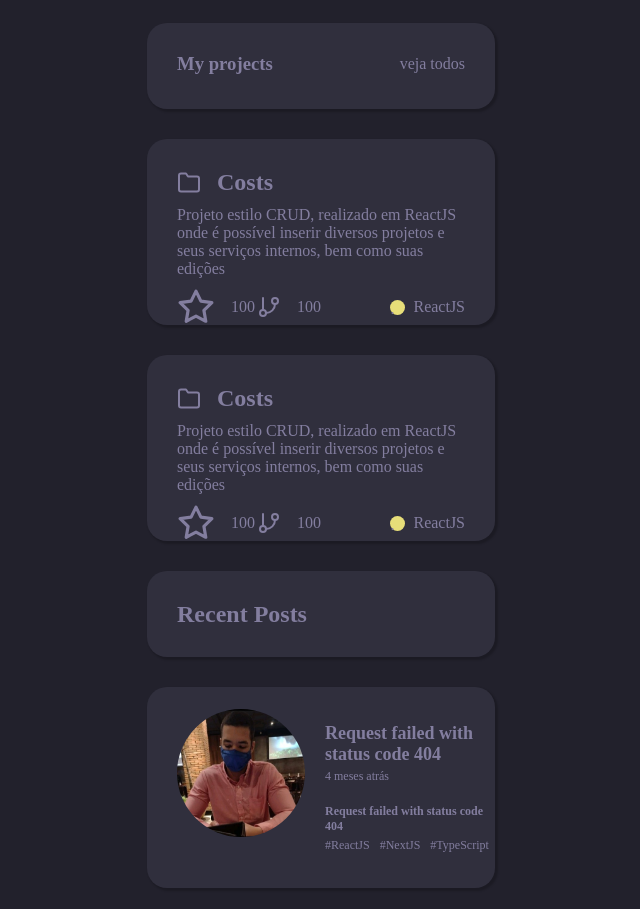
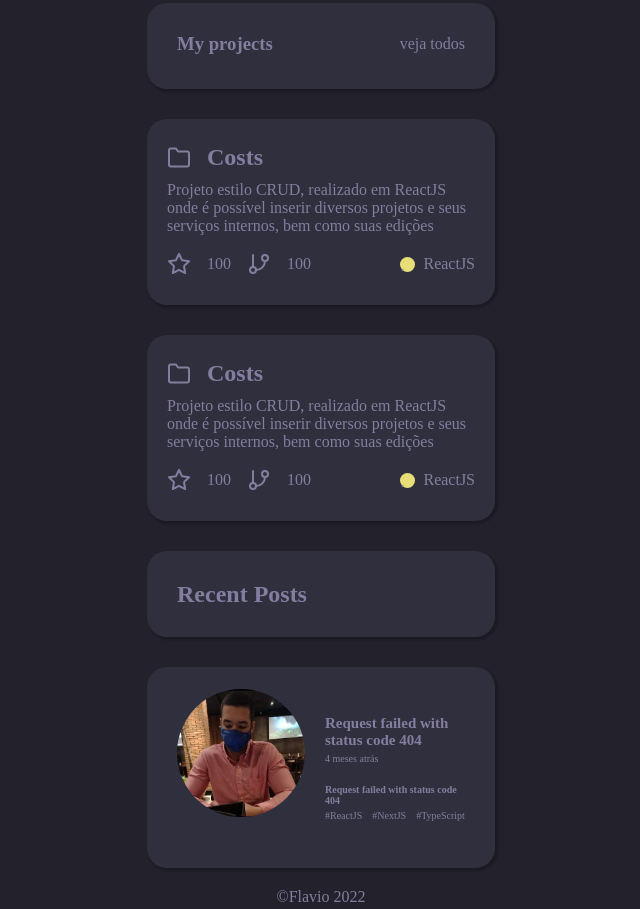
Before and after one commit to Flaviojcf/rocket-portfolio, a plain HTML site: page index.html in a window 1280 px wide. Shown: the part 1744-2653 px from the top of the page, without its empty margins (319-959 px from the left). Drawn offline with Linux system fonts and the light colour scheme.

Commit message:
finalizado

```diff
--- a/responsive.css
+++ b/responsive.css
@@ -29,6 +29,7 @@ footer {
     main {
         flex-direction: column;
         align-items: center;
+        margin: 20px 20px;
     }
 
     nav {
@@ -61,7 +62,7 @@ footer {
     }
     .comentsText {
         width: 100%;
-        font-size: 12px;
+        font-size: 10px;
     }
 
   .text{
--- a/style.css
+++ b/style.css
@@ -169,6 +169,7 @@ color: #837E9F;
     width: 100%;
     gap: 30px;
 
+
 }
 
 .projects {
@@ -177,7 +178,7 @@ color: #837E9F;
     background: #302F3D;
     box-shadow: 2px 2px 2px 1px rgba(0, 0, 0, 0.2);
     border-radius: 20px;
-    padding: 30px;
+    padding: 25px 20px;
 
 }
 
```
